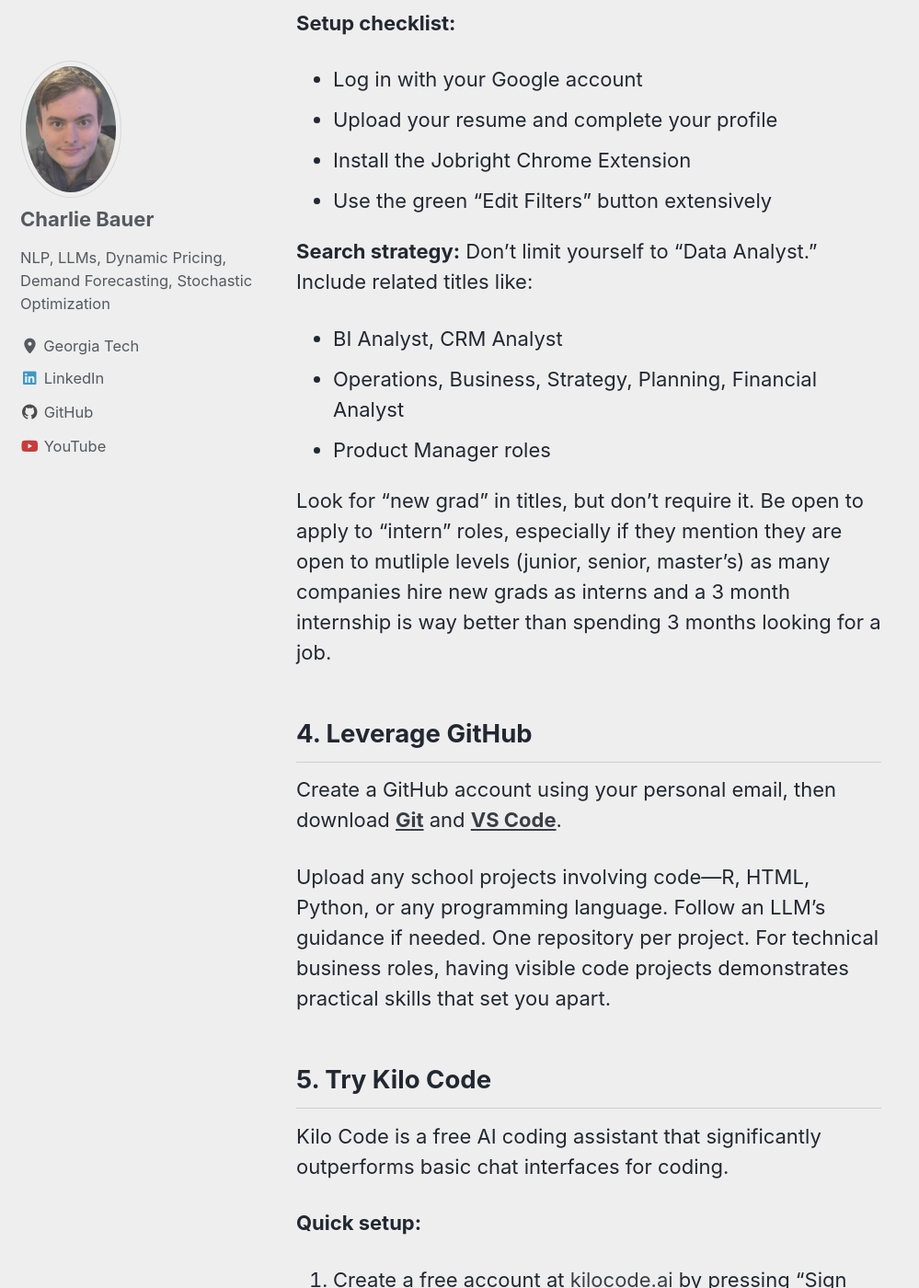
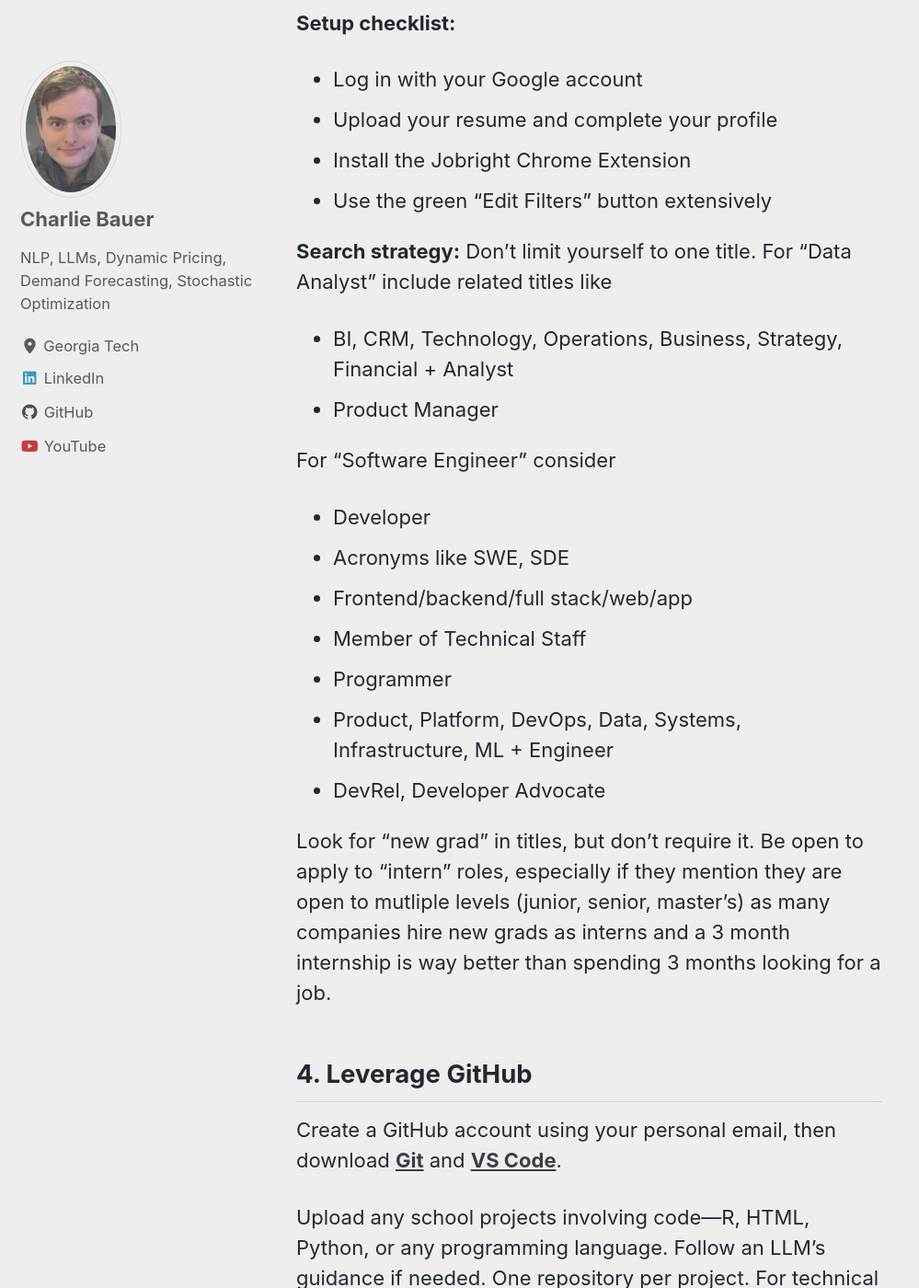
Before and after one commit to optimalcharb/optimalcharb.github.io, a Jekyll site: the page built from _posts/2025-11-02-jobs.md, in a window 1280 px wide and 1400 px high, scrolled down 1452 px. Shown: the whole window at 92% size, without its empty margins (0-999 px from the left). Built offline with Jekyll 4.4.1, drawn with Linux system fonts in a browser that asks for light colours; cached includes are drawn as plain includes; some of the changed text lies outside the part shown.

Commit message:
update jobs post

```diff
--- a/_posts/2025-11-02-jobs.md
+++ b/_posts/2025-11-02-jobs.md
@@ -1,6 +1,6 @@
 ---
 layout: single
-title: "How to Get a Data Analyst Job"
+title: "How to Get Your First Tech Job"
 excerpt: "Tips for new grads in a competitive market"
 toc: true
 toc_label: "Table of Contents"
@@ -34,11 +34,20 @@
 - Install the Jobright Chrome Extension
 - Use the green "Edit Filters" button extensively
 
-**Search strategy:** Don't limit yourself to "Data Analyst." Include related titles like:
+**Search strategy:** Don't limit yourself to one title. For "Data Analyst" include related titles like
 
-- BI Analyst, CRM Analyst
-- Operations, Business, Strategy, Planning, Financial Analyst
-- Product Manager roles
+- BI, CRM, Technology, Operations, Business, Strategy, Financial + Analyst
+- Product Manager
+
+For "Software Engineer" consider
+
+- Developer
+- Acronyms like SWE, SDE
+- Frontend/backend/full stack/web/app
+- Member of Technical Staff
+- Programmer
+- Product, Platform, DevOps, Data, Systems, Infrastructure, ML + Engineer
+- DevRel, Developer Advocate
 
 Look for "new grad" in titles, but don't require it. Be open to apply to "intern" roles, especially if they mention they are open to mutliple levels (junior, senior, master's) as many companies hire new grads as interns and a 3 month internship is way better than spending 3 months looking for a job.
 
```
